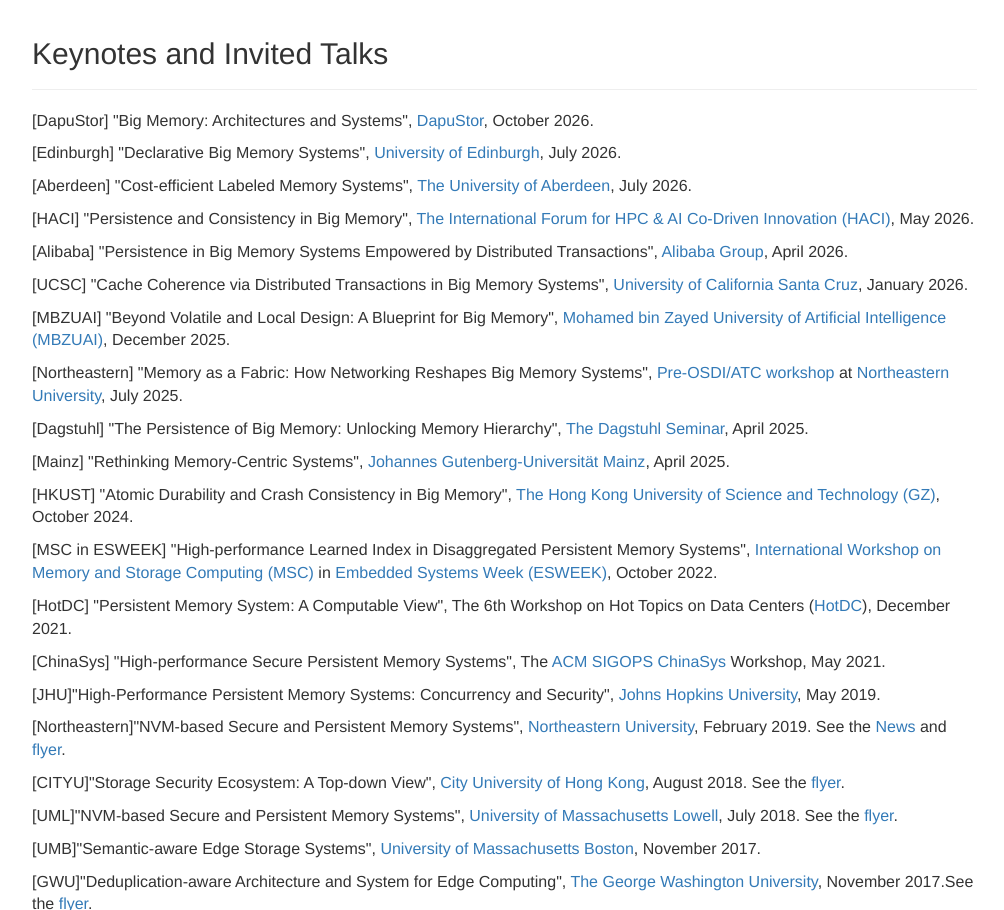
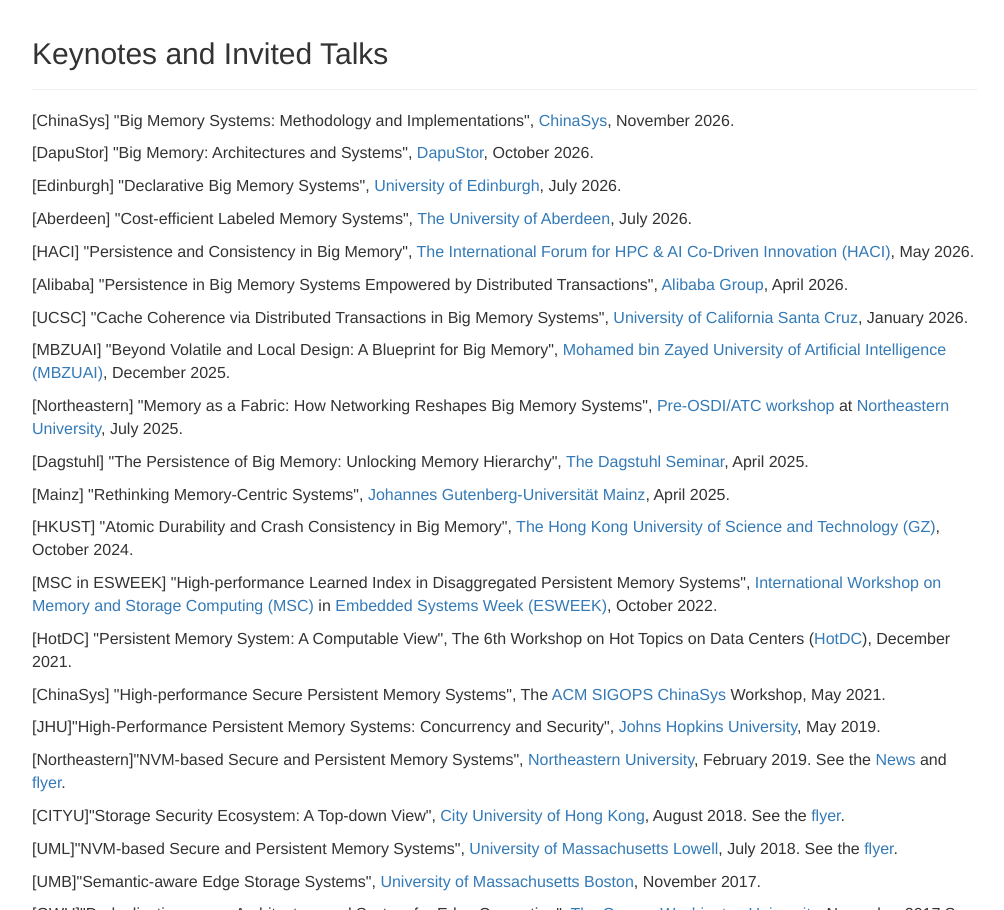
Before and after one commit to csyhua/csyhua.github.io, a plain HTML site: page csyhua/index.html in a window 1280 px wide. Shown: the part 4698-5608 px from the top of the page, without its empty margins (38-1042 px from the left). Drawn offline with nearby package versions, Linux system fonts and the light colour scheme.

Commit message:
Update index.html

```diff
--- a/csyhua/index.html
+++ b/csyhua/index.html
@@ -461,6 +461,9 @@
               <h2>Keynotes and Invited Talks</h2>
             </div>
 
+			   <p><font size="3.0">
+            [ChinaSys] &quot;Big Memory Systems: Methodology and Implementations&quot;, <a href="https://chinasys-winter-2026.github.io/">ChinaSys</a>, November 2026. </font></p>
+
 	  <p><font size="3.0">
             [DapuStor] &quot;Big Memory: Architectures and Systems&quot;, <a href="https://www.dapustor.com/">DapuStor</a>, October 2026. </font></p>
 
```
